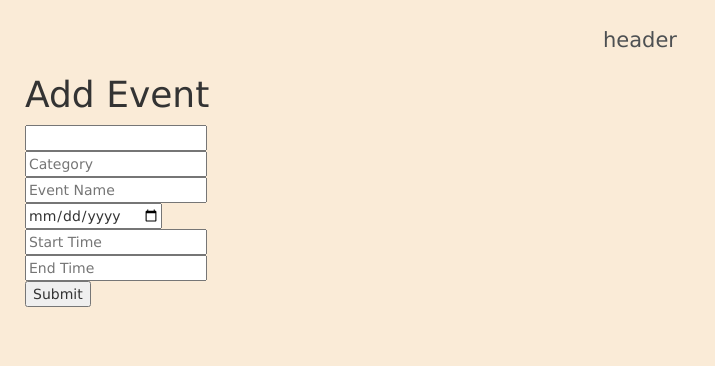
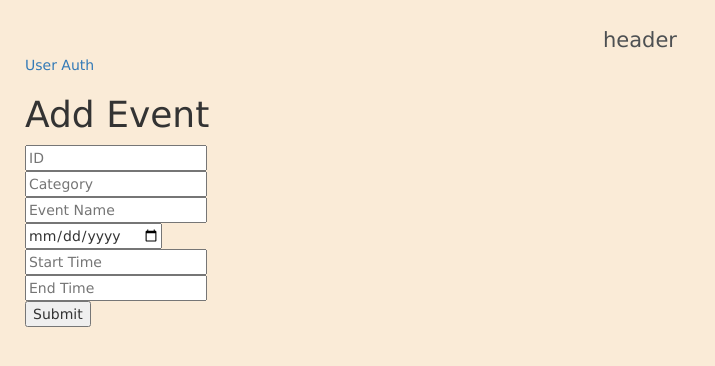
Before and after one commit to NerdyToddGerdy/calendar_app_frontend, a website: page public/user_events_test.html in a window 1280 px wide. Both pictures are taken after a click on the element "Add Event". Shown: the whole page, without its empty margins (0-715 px from the left). Drawn offline with nearby package versions, Linux system fonts and the light colour scheme; no server answers; a web font is replaced by a local one.

Commit message:
minior update

```diff
--- a/public/js/app.js
+++ b/public/js/app.js
@@ -138,17 +138,19 @@ app.controller('MainController', ['$http', function($http){
          console.log(data);
       };
 
-
+// ********************************************************//
       this.submitEventForm = function(){
          $http({
             method: 'POST',
             url: 'http://localhost:3000/user_events' ,
             data: this.formdata
          }).then(function(result){
-            console.log("Data from our server: ", result);
+            console.log("submitEventForm: ", result);
          });
          console.log(this.formdata);
       };
+
+// ********************************************************//
 
       this.submitUpdateEventForm = function(){
          $http({
--- a/public/user_events_test.html
+++ b/public/user_events_test.html
@@ -21,6 +21,7 @@
         <body ng-controller = 'MainController as ctrl'>
         <header>header</header>
 
+<a href="user_auth_test.html">User Auth</a>
 <!-- __________________________________________CREATE FORM____________________________________________________ -->
         <h1 ng-click="ctrl.addEventFormToggle = !ctrl.addEventFormToggle">Add Event</h1>
         <section>
@@ -29,7 +30,7 @@
                 <p>{{userEvent.date}}</p>
             </div> -->
             <form ng-show="ctrl.addEventFormToggle" ng-submit="ctrl.submitEventForm()">
-                <input type="text" ng-model="ctrl.formdata.user_id" value="2"><br>
+                <input type="text" ng-model="ctrl.formdata.user_id" value="2" placeholder="ID"><br>
                 <input type="text" ng-model="ctrl.formdata.category" placeholder="Category"/><br>
                 <input type="text" ng-model="ctrl.formdata.user_event_name" placeholder="Event Name"/><br>
                 <input type="date" ng-model="ctrl.formdata.date" placeholder="Event Date"/><br>
```
Also changed, not shown: public/user_auth_test.html (+1 -3 lines).
